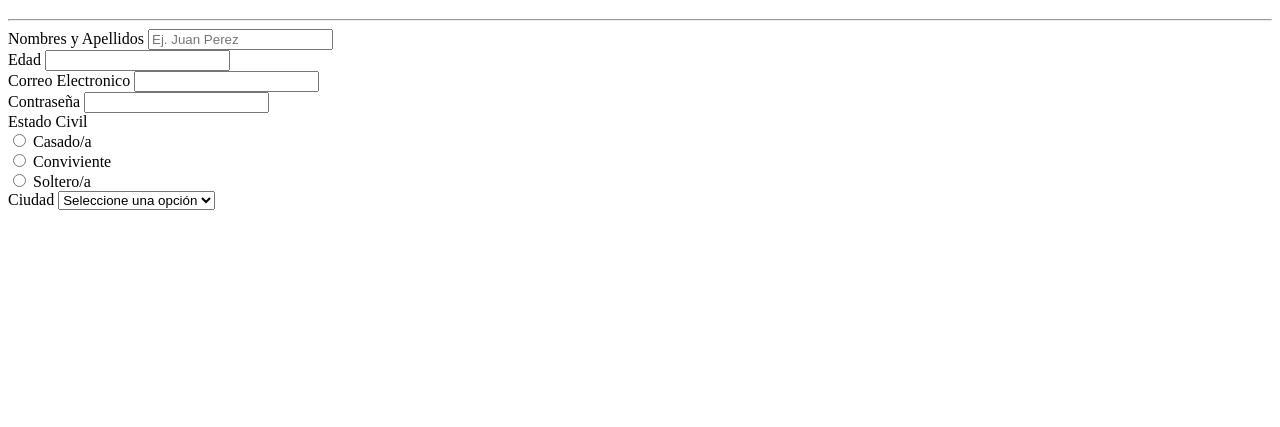
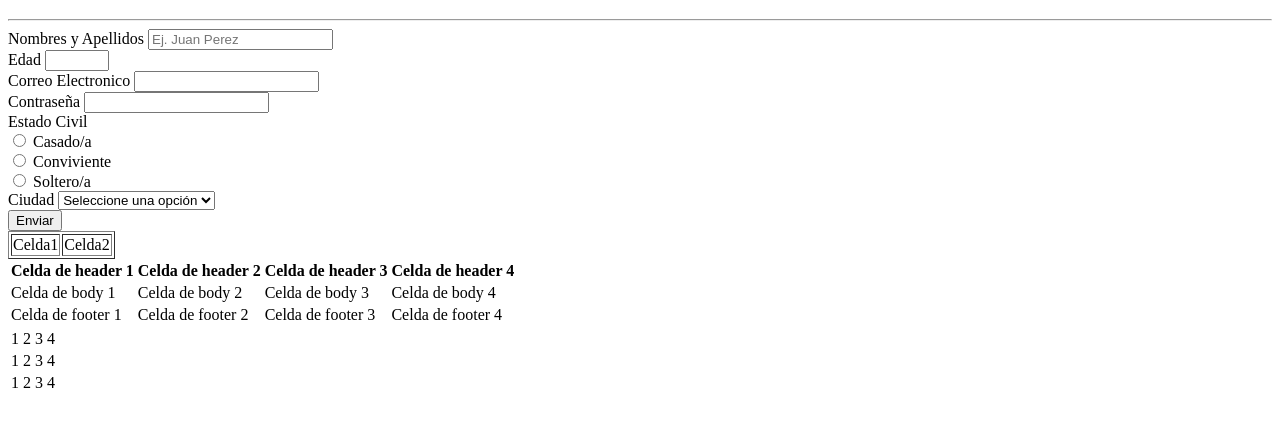
Before and after one commit to LE0NSAN/Demo-git, a plain HTML site: page index.html in a window 1280 px wide. Shown: the part 61-488 px from the top of the page. Drawn offline with Linux system fonts and the light colour scheme.

Commit message:
Se actualiza informacion hasta tablas y su estructura

```diff
--- a/index.html
+++ b/index.html
@@ -12,20 +12,26 @@
     <main>
         <hr>
         <form>
+            <!--Input de tipo text con atributos-->
             <label for="nombres">Nombres y Apellidos</label>
-            <input type="text" id="nombres" placeholder="Ej. Juan Perez">
+            <input type="text" id="nombres" placeholder="Ej. Juan Perez"
+            required minlength="2" maxlength="10">
             <br/>
+            <!--Input de tipo number con atributos-->
             <label for="edad">Edad</label>
-            <input type="number" id="edad">
+            <input type="number" id="edad" min="17" max="100">
             <br/>
+            <!--Input de tipo email con atributos-->
             <label for="correo">Correo Electronico</label>
             <input type="email" id="correo">
             <br/>
+            <!--Input de tipo password con atributos-->
             <label for="contraseña">Contraseña</label>
             <input type="password" id="contraseña">
             <br/>
             <label>Estado Civil</label>
             <br/>
+            <!--Input de tipo radio (option button) con atributos-->
             <input type="radio" id="casado" name="estadocivil" value="casado">
             <label for="casado">Casado/a</label>
             <br/>
@@ -36,6 +42,7 @@
             <label for="soltero">Soltero/a</label>
             <br/>
             <label>Ciudad</label>
+            <!--Input de tipo select/option (Validacion de datos) con atributos-->
             <select>
                 <option selected disabled>
                     Seleccione una opción
@@ -43,7 +50,66 @@
                 <option value="ARE">Arequipa</option>
                 <option value="TRU">Trujillo</option>
             </select>
+            <br/>
+            <input type="submit" value="Enviar">
         </form>
+        <!--Tablas// Conformado por filas (TR) - celdas (TD) //
+            Definir cabecera (THEAD) - celda de cabeceras (TH) -->
+        <table border="1">
+            <tr>
+                <td>Celda1</td>
+                <td>Celda2</td>
+            </tr>
+        </table>
+        <!--Se usa tablas para estructurar informacion-->
+        <table>
+            <thead>
+                <tr>
+                <th>Celda de header 1</th>
+                <th>Celda de header 2</th>
+                <th>Celda de header 3</th>
+                <th>Celda de header 4</th>
+                </tr>
+            </thead>
+            <tbody>
+                <tr>
+                    <td>Celda de body 1</td>
+                    <td>Celda de body 2</td>
+                    <td>Celda de body 3</td>
+                    <td>Celda de body 4</td>
+                </tr>
+            </tbody>
+            <tfoot>
+                <tr>
+                    <td>Celda de footer 1</td>
+                    <td>Celda de footer 2</td>
+                    <td>Celda de footer 3</td>
+                    <td>Celda de footer 4</td>
+                </tr>
+                </tfoot>
+        </table>
+<!--Se puede estructurar las tablas directamente con TR y TD de no ser necesarias
+las partes del header/body/footer-->
+        <table>
+            <tr>
+                <td>1</td>
+                <td>2</td>
+                <td>3</td>
+                <td>4</td>
+            </tr>
+            <tr>
+                <td>1</td>
+                <td>2</td>
+                <td>3</td>
+                <td>4</td>
+            </tr>
+            <tr>
+                <td>1</td>
+                <td>2</td>
+                <td>3</td>
+                <td>4</td>
+            </tr>
+        </table>
     </main>
 </body>
 </html>
```
